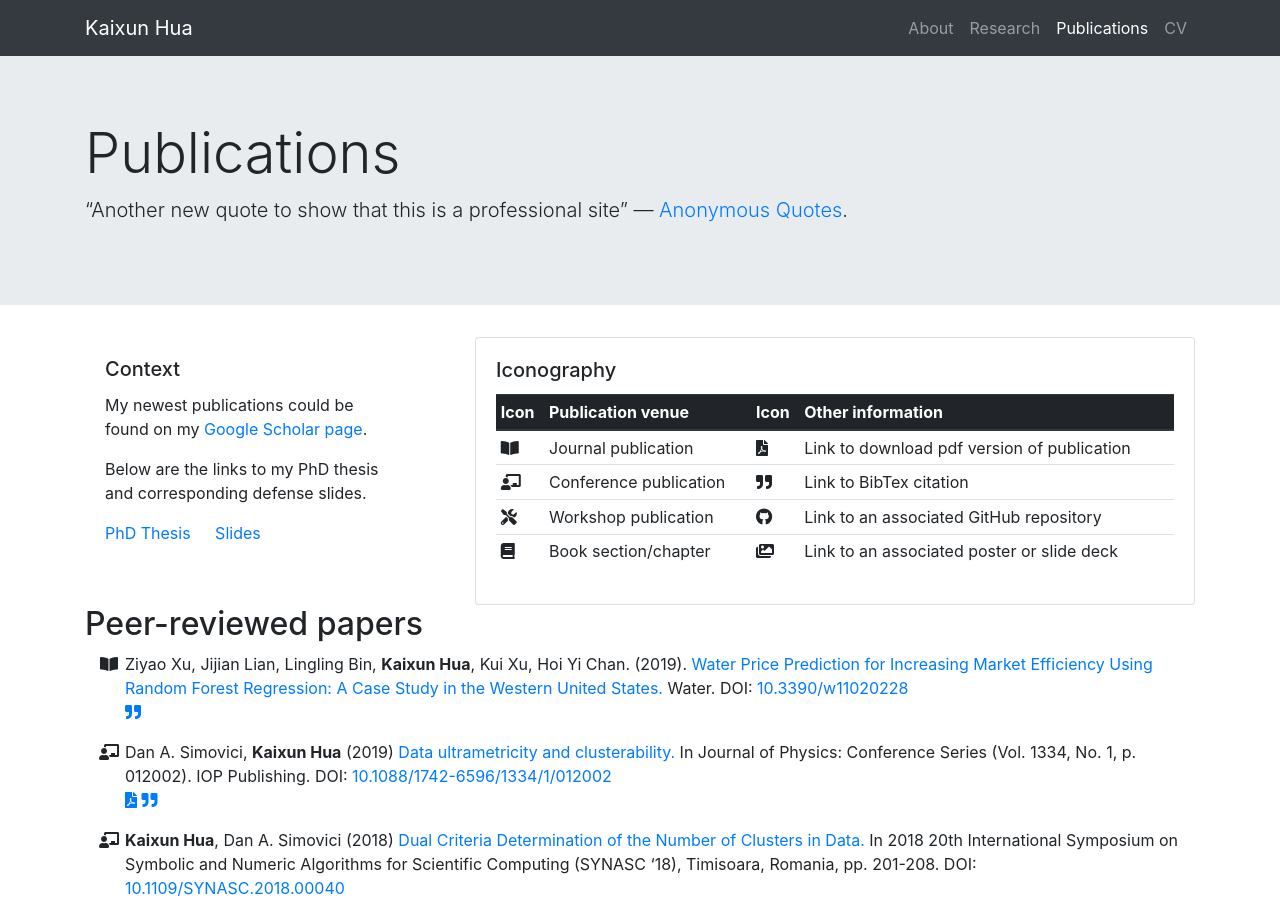
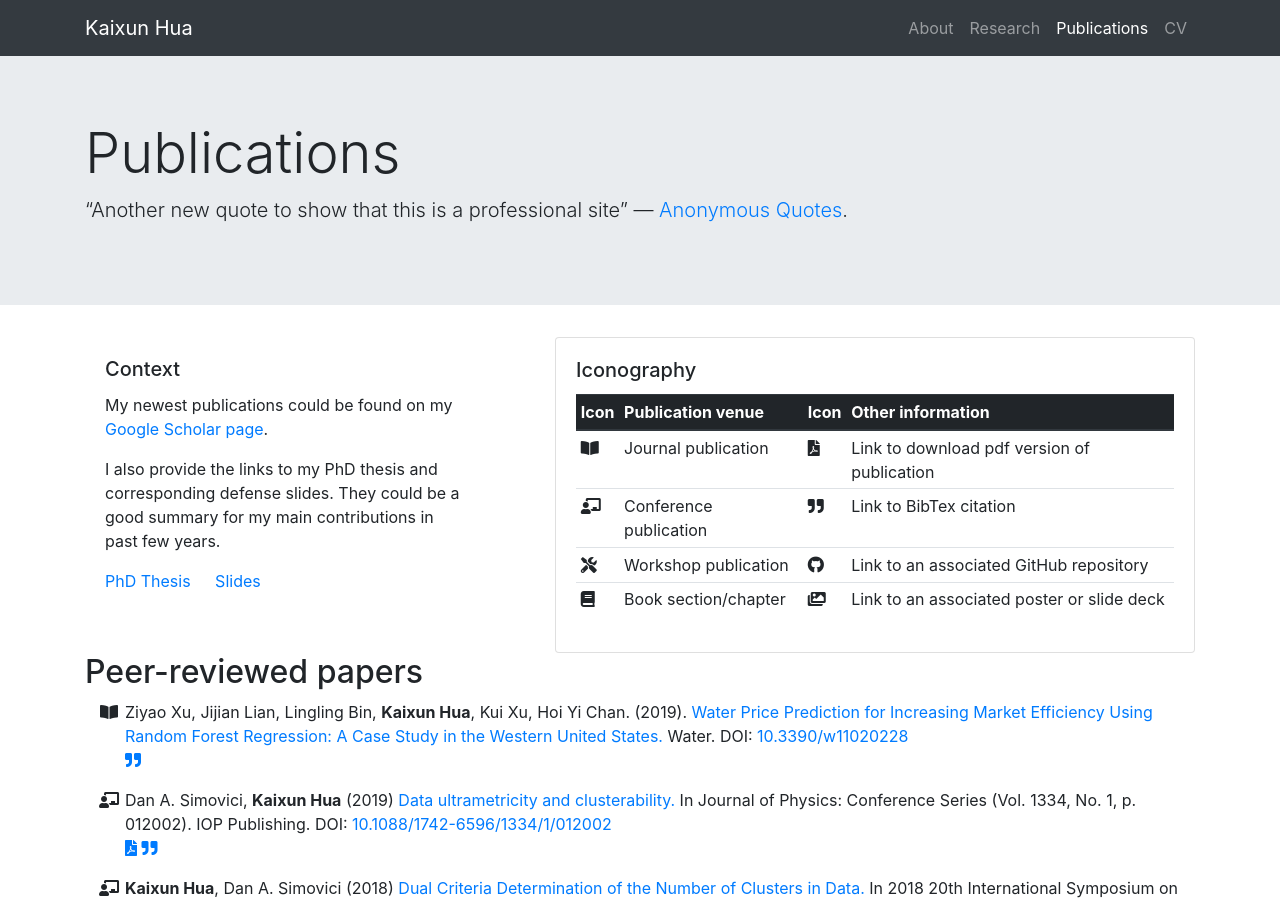
Before and after one commit to kingsley1989/kingsley1989.github.io, a Jekyll site: the page built from _pages/publications.md, in a window 1280 px wide and 900 px high. Built offline with Jekyll 4.4.1, drawn with Linux system fonts in a browser that asks for light colours; nearby versions of some CDN libraries.

Commit message:
update publication.html and .md

```diff
--- a/_layouts/publications.html
+++ b/_layouts/publications.html
@@ -20,7 +20,7 @@ layout: default
   <div class="row">
     <!-- Context blurb -->
     <div class="col">
-      <div class="card border-0" style="width: 20rem;">
+      <div class="card border-0" style="width: 25rem;">
         <div class="card-body">
           <h5 class="card-title">Context</h5>
           <div class="card-text">
@@ -33,7 +33,7 @@ layout: default
     </div>
     <!-- Icon definitions table -->
     <div class="col">
-      <div class="card" id="iconography-table" style="width: 45rem;">
+      <div class="card" id="iconography-table" style="width: 40rem;">
         <div class="card-body">
           <h5 class="card-title">Iconography</h5>
           <table class="table table-sm">
--- a/_pages/publications.md
+++ b/_pages/publications.md
@@ -9,5 +9,5 @@ jumbo_txt: |
 overview: |
   My newest publications could be found on my [Google Scholar page](https://scholar.google.com/citations?user=u2rFTvYAAAAJ&hl=en).
 
-  Below are the links to my PhD thesis and corresponding defense slides.
+  I also provide the links to my PhD thesis and corresponding defense slides. They could be a good summary for my main contributions in past few years.
 ---
```
